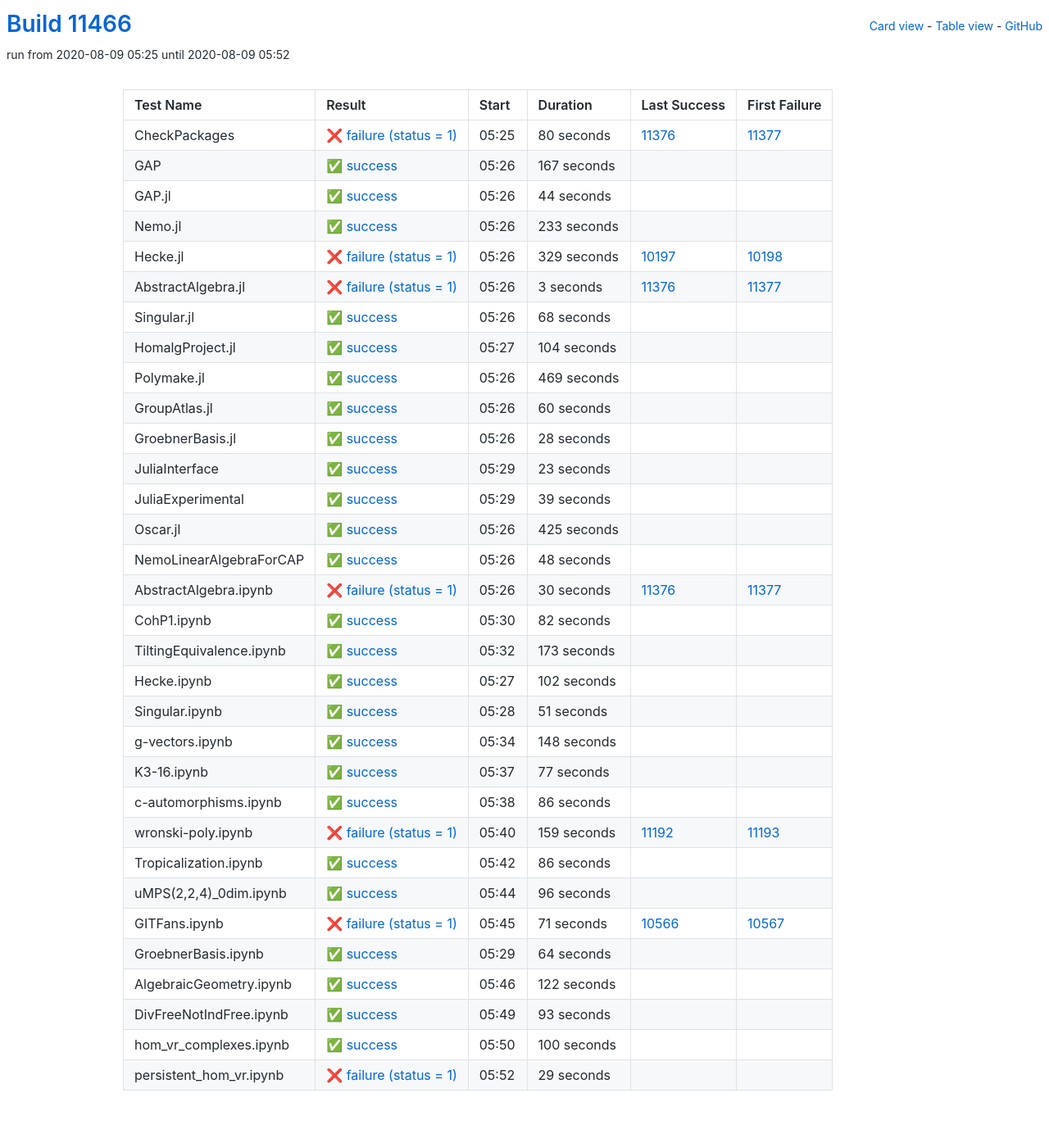
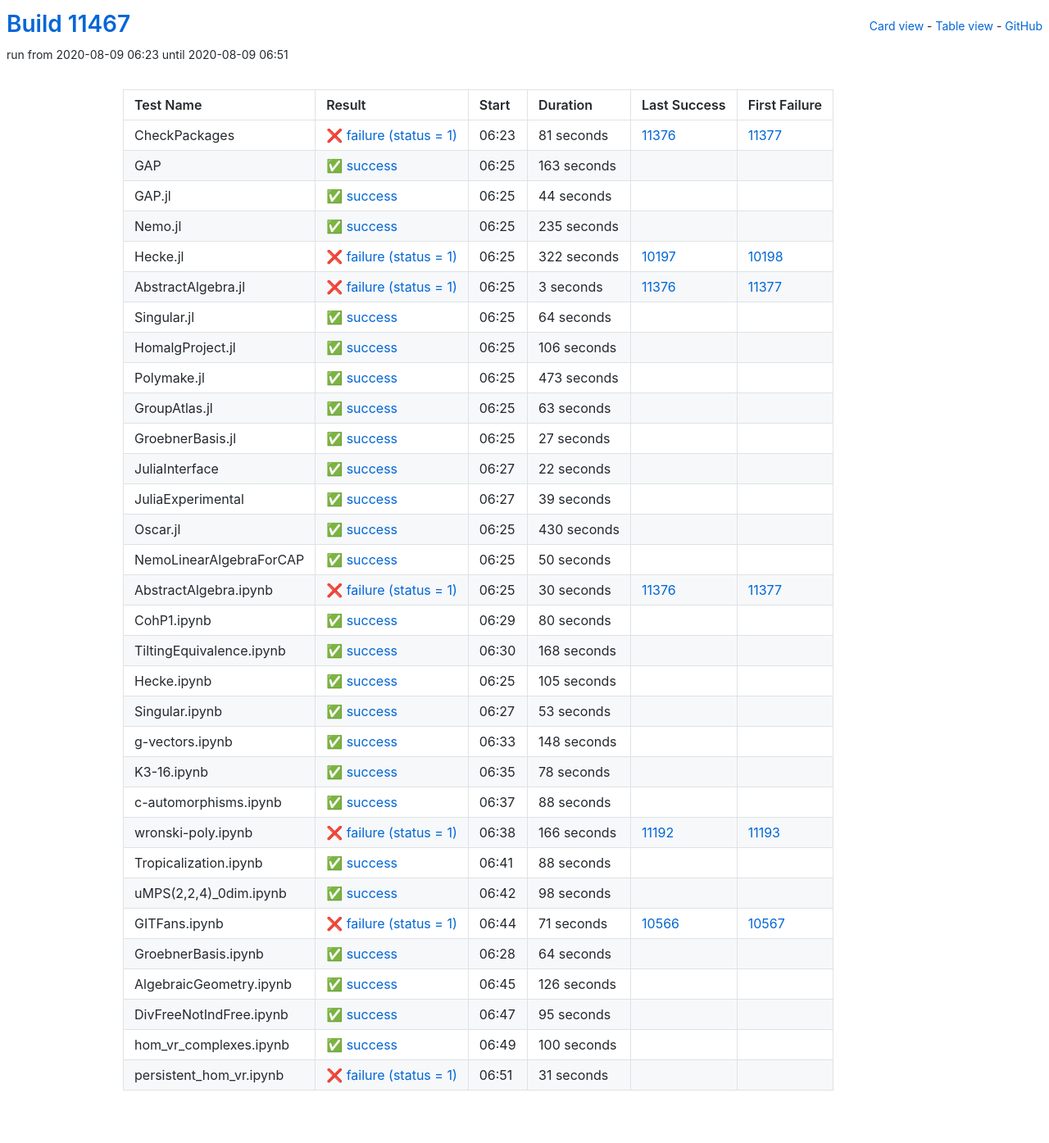
Before and after one commit to oscar-system/oscar-ci-status, a Jekyll site: the page built from table.html, in a window 1280 px wide. Shown: the whole page at 82% size. Built offline with Jekyll 4.4.1, drawn with Linux system fonts in a browser that asks for light colours.

Commit message:
Build #11467

```diff
--- a/_data/ci.yml
+++ b/_data/ci.yml
@@ -1,6 +1,6 @@
 ---
-build: 11466
-build_url: https://oscarci.mathematik.uni-kl.de/job/oscar/11466/
+build: 11467
+build_url: https://oscarci.mathematik.uni-kl.de/job/oscar/11467/
 job: oscar
 organization: oscar-system
 repo: oscar-ci-status
@@ -8,32 +8,32 @@
 tests:
 - name: CheckPackages
   id: checkpackages
-  log: https://oscarci.mathematik.uni-kl.de/job/oscar/11466/artifact/logs/build-11466/CheckPackages.log
-  start: 2020-08-09 05:25
+  log: https://oscarci.mathematik.uni-kl.de/job/oscar/11467/artifact/logs/build-11467/CheckPackages.log
+  start: 2020-08-09 06:23
   success: false
   exitcode: 1
   status: failure
-  duration: 80
+  duration: 81
   last_success: 11376
   last_success_url: https://oscarci.mathematik.uni-kl.de/job/oscar/11376/
   first_failure: 11377
   first_failure_url: https://oscarci.mathematik.uni-kl.de/job/oscar/11377/
 - name: GAP
   id: gap
-  log: https://oscarci.mathematik.uni-kl.de/job/oscar/11466/artifact/logs/build-11466/GAP.log
-  start: 2020-08-09 05:26
+  log: https://oscarci.mathematik.uni-kl.de/job/oscar/11467/artifact/logs/build-11467/GAP.log
+  start: 2020-08-09 06:25
   success: true
   exitcode: 0
   status: success
-  duration: 167
+  duration: 163
   last_success: false
   last_success_url:
   first_failure: false
   first_failure_url:
 - name: GAP.jl
   id: gap-jl
-  log: https://oscarci.mathematik.uni-kl.de/job/oscar/11466/artifact/logs/build-11466/GAP.jl.log
-  start: 2020-08-09 05:26
+  log: https://oscarci.mathematik.uni-kl.de/job/oscar/11467/artifact/logs/build-11467/GAP.jl.log
+  start: 2020-08-09 06:25
   success: true
   exitcode: 0
   status: success
@@ -44,32 +44,32 @@
   first_failure_url:
 - name: Nemo.jl
   id: nemo-jl
-  log: https://oscarci.mathematik.uni-kl.de/job/oscar/11466/artifact/logs/build-11466/Nemo.jl.log
-  start: 2020-08-09 05:26
+  log: https://oscarci.mathematik.uni-kl.de/job/oscar/11467/artifact/logs/build-11467/Nemo.jl.log
+  start: 2020-08-09 06:25
   success: true
   exitcode: 0
   status: success
-  duration: 233
+  duration: 235
   last_success: false
   last_success_url:
   first_failure: false
   first_failure_url:
 - name: Hecke.jl
   id: hecke-jl
-  log: https://oscarci.mathematik.uni-kl.de/job/oscar/11466/artifact/logs/build-11466/Hecke.jl.log
-  start: 2020-08-09 05:26
+  log: https://oscarci.mathematik.uni-kl.de/job/oscar/11467/artifact/logs/build-11467/Hecke.jl.log
+  start: 2020-08-09 06:25
   success: false
   exitcode: 1
   status: failure
-  duration: 329
+  duration: 322
   last_success: 10197
   last_success_url: https://oscarci.mathematik.uni-kl.de/job/oscar/10197/
   first_failure: 10198
   first_failure_url: https://oscarci.mathematik.uni-kl.de/job/oscar/10198/
 - name: AbstractAlgebra.jl
   id: abstractalgebra-jl
-  log: https://oscarci.mathematik.uni-kl.de/job/oscar/11466/artifact/logs/build-11466/AbstractAlgebra.jl.log
-  start: 2020-08-09 05:26
+  log: https://oscarci.mathematik.uni-kl.de/job/oscar/11467/artifact/logs/build-11467/AbstractAlgebra.jl.log
+  start: 2020-08-09 06:25
   success: false
   exitcode: 1
   status: failure
@@ -80,80 +80,80 @@
   first_failure_url: https://oscarci.mathematik.uni-kl.de/job/oscar/11377/
 - name: Singular.jl
   id: singular-jl
-  log: https://oscarci.mathematik.uni-kl.de/job/oscar/11466/artifact/logs/build-11466/Singular.jl.log
-  start: 2020-08-09 05:26
+  log: https://oscarci.mathematik.uni-kl.de/job/oscar/11467/artifact/logs/build-11467/Singular.jl.log
+  start: 2020-08-09 06:25
   success: true
   exitcode: 0
   status: success
-  duration: 68
+  duration: 64
   last_success: false
   last_success_url:
   first_failure: false
   first_failure_url:
 - name: HomalgProject.jl
   id: homalgproject-jl
-  log: https://oscarci.mathematik.uni-kl.de/job/oscar/11466/artifact/logs/build-11466/HomalgProject.jl.log
-  start: 2020-08-09 05:27
+  log: https://oscarci.mathematik.uni-kl.de/job/oscar/11467/artifact/logs/build-11467/HomalgProject.jl.log
+  start: 2020-08-09 06:25
   success: true
   exitcode: 0
   status: success
-  duration: 104
+  duration: 106
   last_success: false
   last_success_url:
   first_failure: false
   first_failure_url:
 - name: Polymake.jl
   id: polymake-jl
-  log: https://oscarci.mathematik.uni-kl.de/job/oscar/11466/artifact/logs/build-11466/Polymake.jl.log
-  start: 2020-08-09 05:26
+  log: https://oscarci.mathematik.uni-kl.de/job/oscar/11467/artifact/logs/build-11467/Polymake.jl.log
+  start: 2020-08-09 06:25
   success: true
   exitcode: 0
   status: success
-  duration: 469
+  duration: 473
   last_success: false
   last_success_url:
   first_failure: false
   first_failure_url:
 - name: GroupAtlas.jl
   id: groupatlas-jl
-  log: https://oscarci.mathematik.uni-kl.de/job/oscar/11466/artifact/logs/build-11466/GroupAtlas.jl.log
-  start: 2020-08-09 05:26
+  log: https://oscarci.mathematik.uni-kl.de/job/oscar/11467/artifact/logs/build-11467/GroupAtlas.jl.log
+  start: 2020-08-09 06:25
   success: true
   exitcode: 0
   status: success
-  duration: 60
+  duration: 63
   last_success: false
   last_success_url:
   first_failure: false
   first_failure_url:
 - name: GroebnerBasis.jl
   id: groebnerbasis-jl
-  log: https://oscarci.mathematik.uni-kl.de/job/oscar/11466/artifact/logs/build-11466/GroebnerBasis.jl.log
-  start: 2020-08-09 05:26
+  log: https://oscarci.mathematik.uni-kl.de/job/oscar/11467/artifact/logs/build-11467/GroebnerBasis.jl.log
+  start: 2020-08-09 06:25
   success: true
   exitcode: 0
   status: success
-  duration: 28
+  duration: 27
   last_success: false
   last_success_url:
   first_failure: false
   first_failure_url:
 - name: JuliaInterface
   id: juliainterface
-  log: https://oscarci.mathematik.uni-kl.de/job/oscar/11466/artifact/logs/build-11466/JuliaInterface.log
-  start: 2020-08-09 05:29
+  log: https://oscarci.mathematik.uni-kl.de/job/oscar/11467/artifact/logs/build-11467/JuliaInterface.log
+  start: 2020-08-09 06:27
   success: true
   exitcode: 0
   status: success
-  duration: 23
+  duration: 22
   last_success: false
   last_success_url:
   first_failure: false
   first_failure_url:
 - name: JuliaExperimental
   id: juliaexperimental
-  log: https://oscarci.mathematik.uni-kl.de/job/oscar/11466/artifact/logs/build-11466/JuliaExperimental.log
-  start: 2020-08-09 05:29
+  log: https://oscarci.mathematik.uni-kl.de/job/oscar/11467/artifact/logs/build-11467/JuliaExperimental.log
+  start: 2020-08-09 06:27
   success: true
   exitcode: 0
   status: success
@@ -164,32 +164,32 @@
   first_failure_url:
 - name: Oscar.jl
   id: oscar-jl
-  log: https://oscarci.mathematik.uni-kl.de/job/oscar/11466/artifact/logs/build-11466/Oscar.jl.log
-  start: 2020-08-09 05:26
+  log: https://oscarci.mathematik.uni-kl.de/job/oscar/11467/artifact/logs/build-11467/Oscar.jl.log
+  start: 2020-08-09 06:25
   success: true
   exitcode: 0
   status: success
-  duration: 425
+  duration: 430
   last_success: false
   last_success_url:
   first_failure: false
   first_failure_url:
 - name: NemoLinearAlgebraForCAP
   id: nemolinearalgebraforcap
-  log: https://oscarci.mathematik.uni-kl.de/job/oscar/11466/artifact/logs/build-11466/NemoLinearAlgebraForCAP.log
-  start: 2020-08-09 05:26
+  log: https://oscarci.mathematik.uni-kl.de/job/oscar/11467/artifact/logs/build-11467/NemoLinearAlgebraForCAP.log
+  start: 2020-08-09 06:25
   success: true
   exitcode: 0
   status: success
-  duration: 48
+  duration: 50
   last_success: false
   last_success_url:
   first_failure: false
   first_failure_url:
 - name: AbstractAlgebra.ipynb
   id: abstractalgebra-ipynb
-  log: https://oscarci.mathematik.uni-kl.de/job/oscar/11466/artifact/logs/build-11466/AbstractAlgebra.ipynb.log
-  start: 2020-08-09 05:26
+  log: https://oscarci.mathematik.uni-kl.de/job/oscar/11467/artifact/logs/build-11467/AbstractAlgebra.ipynb.log
+  start: 2020-08-09 06:25
   success: false
   exitcode: 1
   status: failure
@@ -200,56 +200,56 @@
   first_failure_url: https://oscarci.mathematik.uni-kl.de/job/oscar/11377/
 - name: CohP1.ipynb
   id: cohp1-ipynb
-  log: https://oscarci.mathematik.uni-kl.de/job/oscar/11466/artifact/logs/build-11466/CohP1.ipynb.log
-  start: 2020-08-09 05:30
+  log: https://oscarci.mathematik.uni-kl.de/job/oscar/11467/artifact/logs/build-11467/CohP1.ipynb.log
+  start: 2020-08-09 06:29
   success: true
   exitcode: 0
   status: success
-  duration: 82
+  duration: 80
   last_success: false
   last_success_url:
   first_failure: false
   first_failure_url:
 - name: TiltingEquivalence.ipynb
   id: tiltingequivalence-ipynb
-  log: https://oscarci.mathematik.uni-kl.de/job/oscar/11466/artifact/logs/build-11466/TiltingEquivalence.ipynb.log
-  start: 2020-08-09 05:32
+  log: https://oscarci.mathematik.uni-kl.de/job/oscar/11467/artifact/logs/build-11467/TiltingEquivalence.ipynb.log
+  start: 2020-08-09 06:30
   success: true
   exitcode: 0
   status: success
-  duration: 173
+  duration: 168
   last_success: false
   last_success_url:
   first_failure: false
   first_failure_url:
 - name: Hecke.ipynb
   id: hecke-ipynb
-  log: https://oscarci.mathematik.uni-kl.de/job/oscar/11466/artifact/logs/build-11466/Hecke.ipynb.log
-  start: 2020-08-09 05:27
+  log: https://oscarci.mathematik.uni-kl.de/job/oscar/11467/artifact/logs/build-11467/Hecke.ipynb.log
+  start: 2020-08-09 06:25
   success: true
   exitcode: 0
   status: success
-  duration: 102
+  duration: 105
   last_success: false
   last_success_url:
   first_failure: false
   first_failure_url:
 - name: Singular.ipynb
   id: singular-ipynb
-  log: https://oscarci.mathematik.uni-kl.de/job/oscar/11466/artifact/logs/build-11466/Singular.ipynb.log
-  start: 2020-08-09 05:28
+  log: https://oscarci.mathematik.uni-kl.de/job/oscar/11467/artifact/logs/build-11467/Singular.ipynb.log
+  start: 2020-08-09 06:27
   success: true
   exitcode: 0
   status: success
-  duration: 51
+  duration: 53
   last_success: false
   last_success_url:
   first_failure: false
   first_failure_url:
 - name: g-vectors.ipynb
   id: g-vectors-ipynb
-  log: https://oscarci.mathematik.uni-kl.de/job/oscar/11466/artifact/logs/build-11466/g-vectors.ipynb.log
-  start: 2020-08-09 05:34
+  log: https://oscarci.mathematik.uni-kl.de/job/oscar/11467/artifact/logs/build-11467/g-vectors.ipynb.log
+  start: 2020-08-09 06:33
   success: true
   exitcode: 0
   status: success
@@ -260,68 +260,68 @@
   first_failure_url:
 - name: K3-16.ipynb
   id: k3-16-ipynb
-  log: https://oscarci.mathematik.uni-kl.de/job/oscar/11466/artifact/logs/build-11466/K3-16.ipynb.log
-  start: 2020-08-09 05:37
+  log: https://oscarci.mathematik.uni-kl.de/job/oscar/11467/artifact/logs/build-11467/K3-16.ipynb.log
+  start: 2020-08-09 06:35
   success: true
   exitcode: 0
   status: success
-  duration: 77
+  duration: 78
   last_success: false
   last_success_url:
   first_failure: false
   first_failure_url:
 - name: c-automorphisms.ipynb
   id: c-automorphisms-ipynb
-  log: https://oscarci.mathematik.uni-kl.de/job/oscar/11466/artifact/logs/build-11466/c-automorphisms.ipynb.log
-  start: 2020-08-09 05:38
+  log: https://oscarci.mathematik.uni-kl.de/job/oscar/11467/artifact/logs/build-11467/c-automorphisms.ipynb.log
+  start: 2020-08-09 06:37
   success: true
   exitcode: 0
   status: success
-  duration: 86
+  duration: 88
   last_success: false
   last_success_url:
   first_failure: false
   first_failure_url:
 - name: wronski-poly.ipynb
   id: wronski-poly-ipynb
-  log: https://oscarci.mathematik.uni-kl.de/job/oscar/11466/artifact/logs/build-11466/wronski-poly.ipynb.log
-  start: 2020-08-09 05:40
+  log: https://oscarci.mathematik.uni-kl.de/job/oscar/11467/artifact/logs/build-11467/wronski-poly.ipynb.log
+  start: 2020-08-09 06:38
   success: false
   exitcode: 1
   status: failure
-  duration: 159
+  duration: 166
   last_success: 11192
   last_success_url: https://oscarci.mathematik.uni-kl.de/job/oscar/11192/
   first_failure: 11193
   first_failure_url: https://oscarci.mathematik.uni-kl.de/job/oscar/11193/
 - name: Tropicalization.ipynb
   id: tropicalization-ipynb
-  log: https://oscarci.mathematik.uni-kl.de/job/oscar/11466/artifact/logs/build-11466/Tropicalization.ipynb.log
-  start: 2020-08-09 05:42
+  log: https://oscarci.mathematik.uni-kl.de/job/oscar/11467/artifact/logs/build-11467/Tropicalization.ipynb.log
+  start: 2020-08-09 06:41
   success: true
   exitcode: 0
   status: success
-  duration: 86
+  duration: 88
   last_success: false
   last_success_url:
   first_failure: false
   first_failure_url:
 - name: uMPS(2,2,4)_0dim.ipynb
   id: umps-2-2-4-0dim-ipynb
-  log: https://oscarci.mathematik.uni-kl.de/job/oscar/11466/artifact/logs/build-11466/uMPS-2-2-4-_0dim.ipynb.log
-  start: 2020-08-09 05:44
+  log: https://oscarci.mathematik.uni-kl.de/job/oscar/11467/artifact/logs/build-11467/uMPS-2-2-4-_0dim.ipynb.log
+  start: 2020-08-09 06:42
   success: true
   exitcode: 0
   status: success
-  duration: 96
+  duration: 98
   last_success: false
   last_success_url:
   first_failure: false
   first_failure_url:
 - name: GITFans.ipynb
   id: gitfans-ipynb
-  log: https://oscarci.mathematik.uni-kl.de/job/oscar/11466/artifact/logs/build-11466/GITFans.ipynb.log
-  start: 2020-08-09 05:45
+  log: https://oscarci.mathematik.uni-kl.de/job/oscar/11467/artifact/logs/build-11467/GITFans.ipynb.log
+  start: 2020-08-09 06:44
   success: false
   exitcode: 1
   status: failure
@@ -332,8 +332,8 @@
   first_failure_url: https://oscarci.mathematik.uni-kl.de/job/oscar/10567/
 - name: GroebnerBasis.ipynb
   id: groebnerbasis-ipynb
-  log: https://oscarci.mathematik.uni-kl.de/job/oscar/11466/artifact/logs/build-11466/GroebnerBasis.ipynb.log
-  start: 2020-08-09 05:29
+  log: https://oscarci.mathematik.uni-kl.de/job/oscar/11467/artifact/logs/build-11467/GroebnerBasis.ipynb.log
+  start: 2020-08-09 06:28
   success: true
   exitcode: 0
   status: success
@@ -344,32 +344,32 @@
   first_failure_url:
 - name: AlgebraicGeometry.ipynb
   id: algebraicgeometry-ipynb
-  log: https://oscarci.mathematik.uni-kl.de/job/oscar/11466/artifact/logs/build-11466/AlgebraicGeometry.ipynb.log
-  start: 2020-08-09 05:46
+  log: https://oscarci.mathematik.uni-kl.de/job/oscar/11467/artifact/logs/build-11467/AlgebraicGeometry.ipynb.log
+  start: 2020-08-09 06:45
   success: true
   exitcode: 0
   status: success
-  duration: 122
+  duration: 126
   last_success: false
   last_success_url:
   first_failure: false
   first_failure_url:
 - name: DivFreeNotIndFree.ipynb
   id: divfreenotindfree-ipynb
-  log: https://oscarci.mathematik.uni-kl.de/job/oscar/11466/artifact/logs/build-11466/DivFreeNotIndFree.ipynb.log
-  start: 2020-08-09 05:49
+  log: https://oscarci.mathematik.uni-kl.de/job/oscar/11467/artifact/logs/build-11467/DivFreeNotIndFree.ipynb.log
+  start: 2020-08-09 06:47
   success: true
   exitcode: 0
   status: success
-  duration: 93
+  duration: 95
   last_success: false
   last_success_url:
   first_failure: false
   first_failure_url:
 - name: hom_vr_complexes.ipynb
   id: hom-vr-complexes-ipynb
-  log: https://oscarci.mathematik.uni-kl.de/job/oscar/11466/artifact/logs/build-11466/hom_vr_complexes.ipynb.log
-  start: 2020-08-09 05:50
+  log: https://oscarci.mathematik.uni-kl.de/job/oscar/11467/artifact/logs/build-11467/hom_vr_complexes.ipynb.log
+  start: 2020-08-09 06:49
   success: true
   exitcode: 0
   status: success
@@ -380,12 +380,12 @@
   first_failure_url:
 - name: persistent_hom_vr.ipynb
   id: persistent-hom-vr-ipynb
-  log: https://oscarci.mathematik.uni-kl.de/job/oscar/11466/artifact/logs/build-11466/persistent_hom_vr.ipynb.log
-  start: 2020-08-09 05:52
+  log: https://oscarci.mathematik.uni-kl.de/job/oscar/11467/artifact/logs/build-11467/persistent_hom_vr.ipynb.log
+  start: 2020-08-09 06:51
   success: false
   exitcode: 1
   status: failure
-  duration: 29
+  duration: 31
   last_success: false
   last_success_url:
   first_failure: false
```
Also changed, not shown: README.md.
